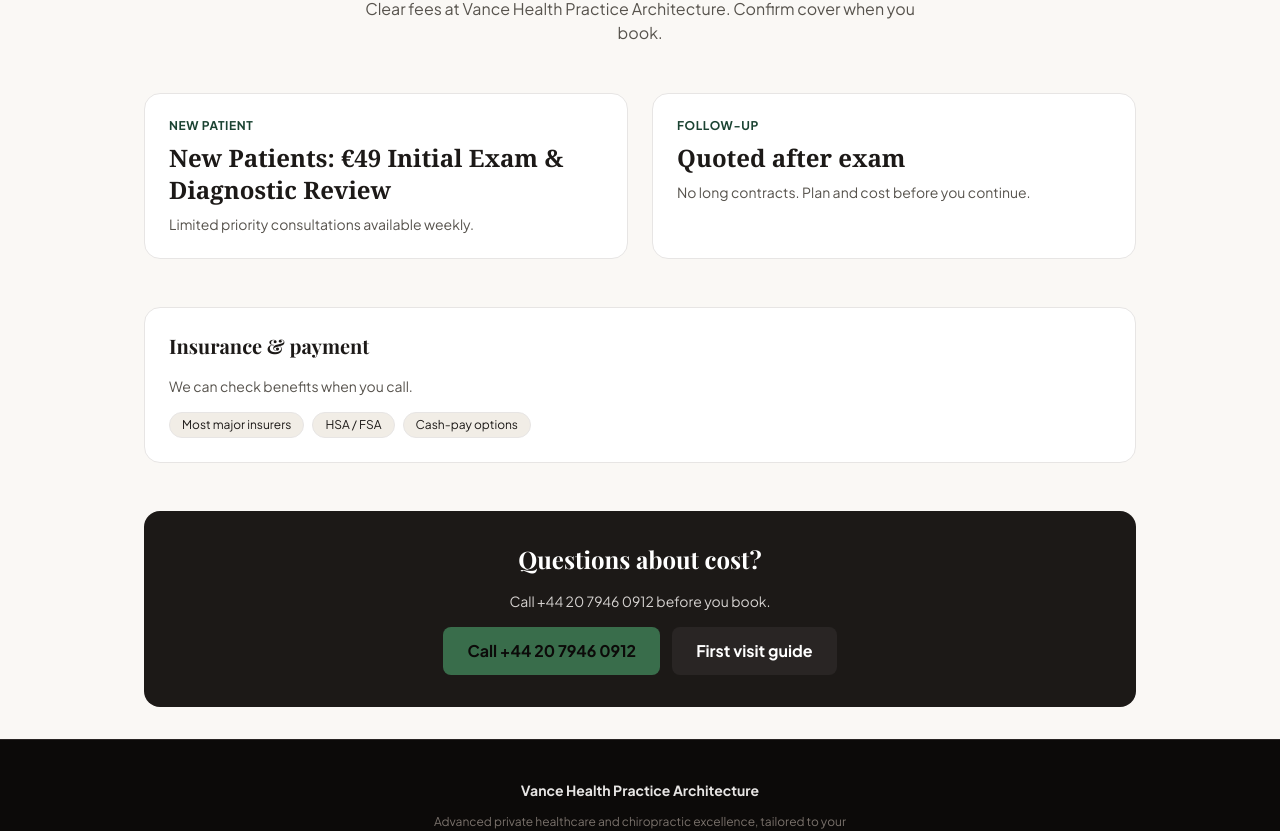
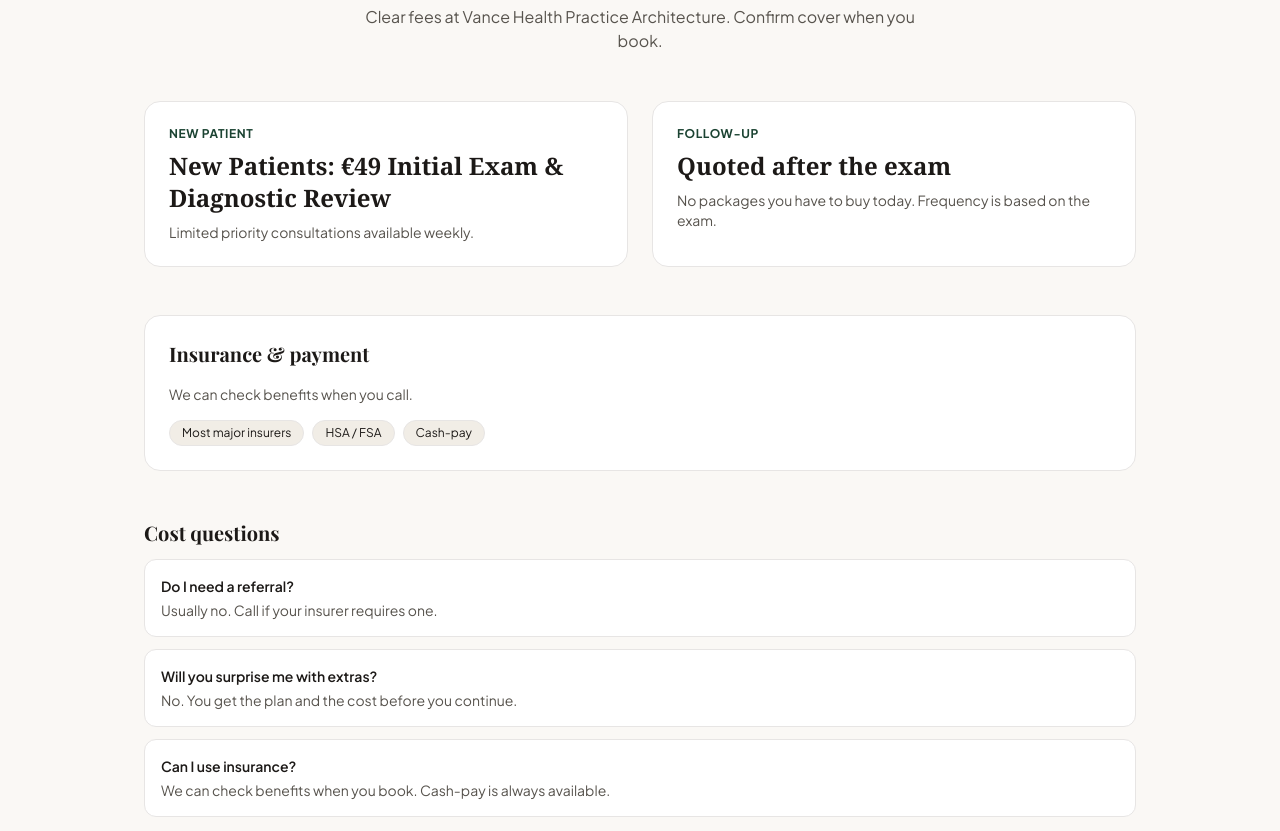
Before and after one commit to drealslick/Chiropractor-web-demo, a React (Vite) app: page /pricing in a window 1280 px wide. Shown: the part 224-1055 px from the top of the page. Built offline with nearby package versions, Linux system fonts and the light colour scheme; no server answers; the database is empty; a web font is replaced by a local one.

Commit message:
Update Pricing.tsx

```diff
--- a/src/pages/Pricing.tsx
+++ b/src/pages/Pricing.tsx
@@ -4,13 +4,44 @@
 
 export default function Pricing() {
   const { clinicData: clinic } = useClinic();
-  const extra = clinic as ClinicInfoLoose;
+  const extra = clinic as typeof clinic & {
+    customInsurances?: string[];
+    pricingTitle?: string;
+    pricingSubtitle?: string;
+    examFee?: string;
+    examFeeNote?: string;
+    followUpFee?: string;
+    followUpFeeNote?: string;
+    pricingFaq1q?: string;
+    pricingFaq1a?: string;
+    pricingFaq2q?: string;
+    pricingFaq2a?: string;
+    pricingFaq3q?: string;
+    pricingFaq3a?: string;
+  };
+
   const insurers = extra.customInsurances?.length
     ? extra.customInsurances
-    : ['Most major insurers', 'HSA / FSA', 'Cash-pay options'];
+    : ['Most major insurers', 'HSA / FSA', 'Cash-pay'];
+
+  const faqs = [
+    {
+      q: extra.pricingFaq1q || 'Do I need a referral?',
+      a: extra.pricingFaq1a || 'Usually no. Call if your insurer requires one.',
+    },
+    {
+      q: extra.pricingFaq2q || 'Will you surprise me with extras?',
+      a: extra.pricingFaq2a || 'No. You get the plan and the cost before you continue.',
+    },
+    {
+      q: extra.pricingFaq3q || 'Can I use insurance?',
+      a: extra.pricingFaq3a ||
+        (clinic.insuranceSubtitle || 'We can check benefits when you book. Cash-pay is always available.'),
+    },
+  ];
 
   return (
-    <div className="space-y-12 py-8 px-4 max-w-5xl mx-auto">
+    <div className="space-y-12 py-10 px-4 max-w-5xl mx-auto">
       <section className="text-center space-y-3">
         <span className="text-xs font-bold text-emerald-600 uppercase tracking-wider">Fees & cover</span>
         <h1 className="text-3xl md:text-4xl font-bold text-stone-900">
@@ -30,24 +61,22 @@
             {extra.examFee || clinic.offerHeadline || 'Initial exam'}
           </h2>
           <p className="text-sm text-stone-600 mt-2">
-            {extra.examFeeNote || clinic.offerSubtext || 'Assessment and plan on the first visit.'}
+            {extra.examFeeNote || clinic.offerSubtext || 'Assessment and a written plan on visit one.'}
           </p>
         </div>
         <div className="p-6 bg-white border border-stone-200 rounded-2xl">
           <p className="text-xs font-bold uppercase tracking-wider text-emerald-700">Follow-up</p>
           <h2 className="text-2xl font-serif font-bold text-stone-900 mt-2">
-            {extra.followUpFee || 'Quoted after exam'}
+            {extra.followUpFee || 'Quoted after the exam'}
           </h2>
           <p className="text-sm text-stone-600 mt-2">
-            {extra.followUpFeeNote || 'No long contracts. Plan and cost before you continue.'}
+            {extra.followUpFeeNote || 'No packages you have to buy today. Frequency is based on the exam.'}
           </p>
         </div>
       </section>
 
       <section className="p-6 bg-white border border-stone-200 rounded-2xl space-y-4">
-        <h2 className="text-xl font-bold text-stone-900">
-          {clinic.insuranceTitle || 'Insurance & payment'}
-        </h2>
+        <h2 className="text-xl font-bold text-stone-900">{clinic.insuranceTitle || 'Insurance & payment'}</h2>
         <p className="text-sm text-stone-600">
           {clinic.insuranceSubtitle || 'We can check benefits when you call.'}
         </p>
@@ -58,6 +87,16 @@
             </span>
           ))}
         </div>
+      </section>
+
+      <section className="space-y-3">
+        <h2 className="text-xl font-bold text-stone-900">Cost questions</h2>
+        {faqs.map((f) => (
+          <div key={f.q} className="p-4 bg-white border border-stone-200 rounded-xl">
+            <p className="font-semibold text-stone-900 text-sm">{f.q}</p>
+            <p className="text-sm text-stone-600 mt-1">{f.a}</p>
+          </div>
+        ))}
       </section>
 
       <section className="p-8 bg-stone-900 text-white rounded-2xl text-center space-y-4">
@@ -78,15 +117,3 @@
     </div>
   );
 }
-
-type ClinicInfoLoose = {
-  customInsurances?: string[];
-  pricingTitle?: string;
-  pricingSubtitle?: string;
-  examFee?: string;
-  examFeeNote?: string;
-  followUpFee?: string;
-  followUpFeeNote?: string;
-  insuranceTitle?: string;
-  insuranceSubtitle?: string;
-};
```
